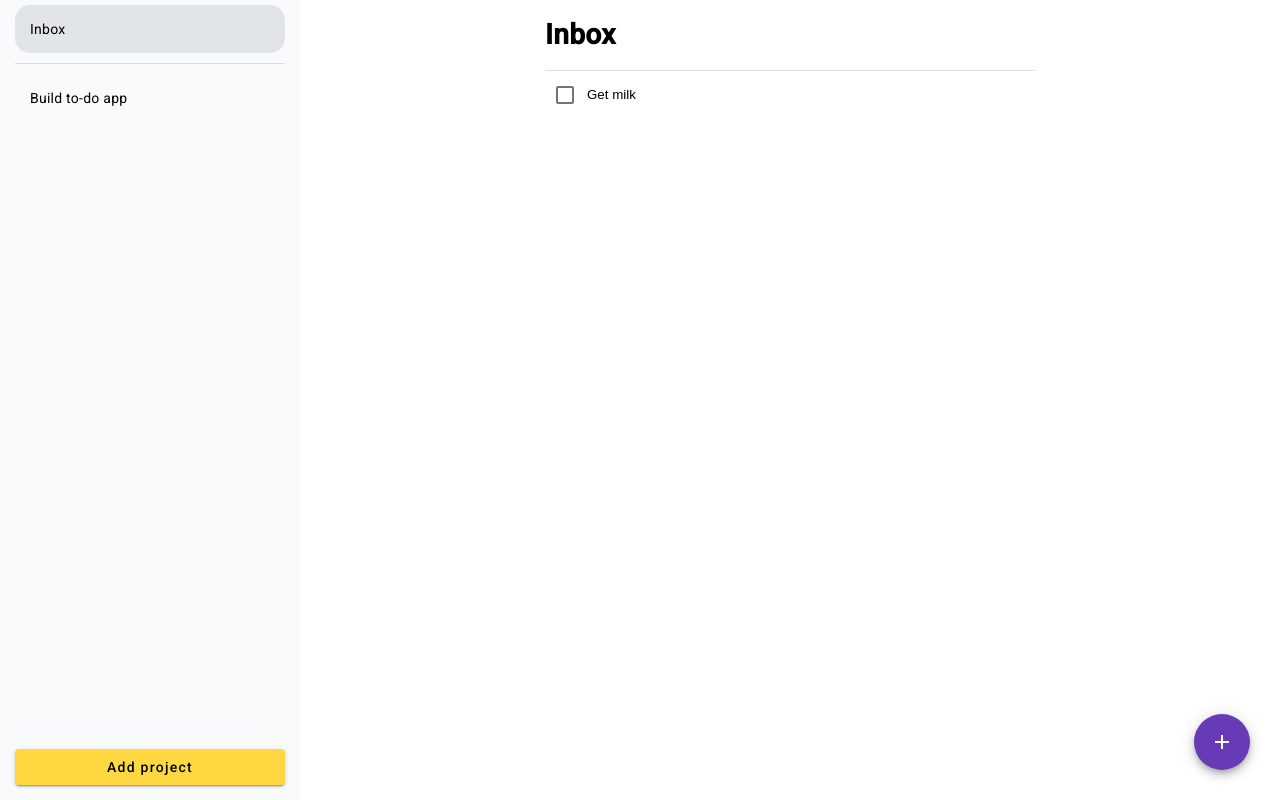
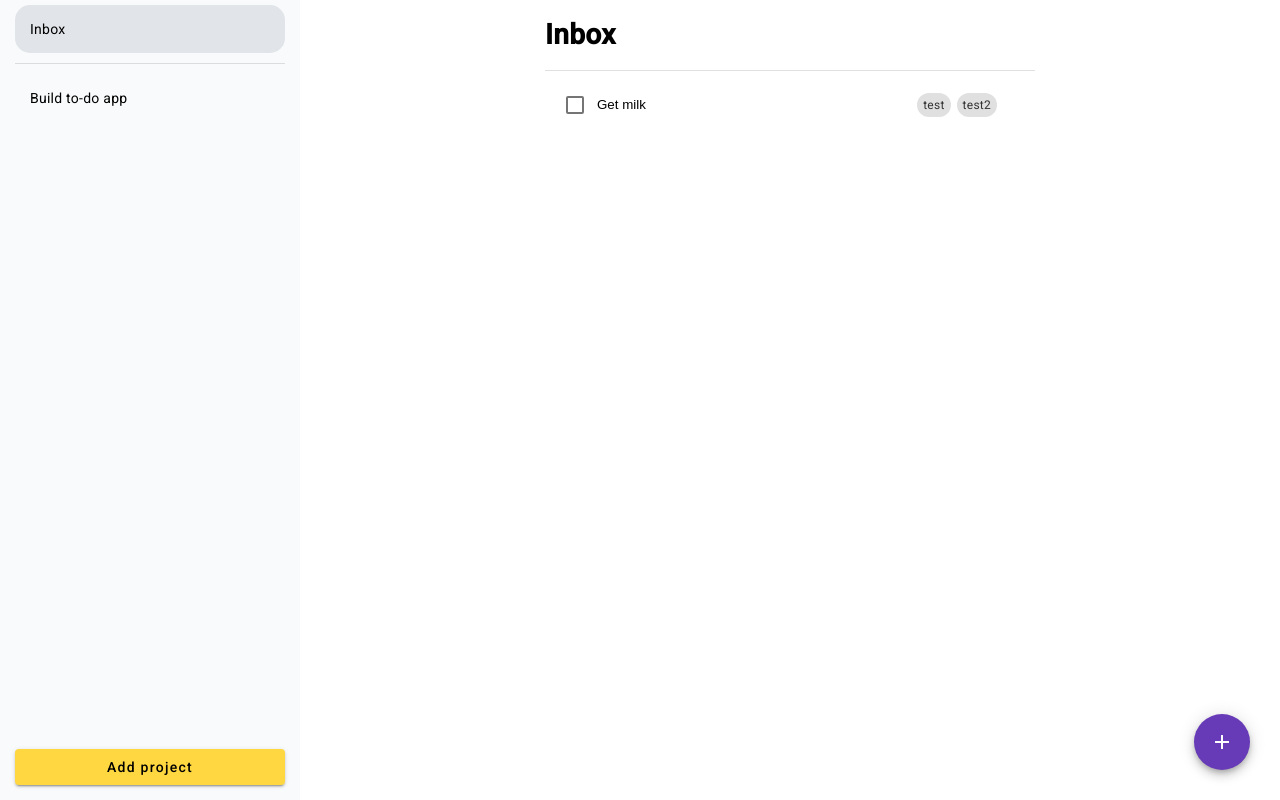
Before and after one commit to noah-jansen/todo-app, an Angular app: page / in a window 1280 px wide. Built offline with nearby package versions, Linux system fonts and the light colour scheme.

Commit message:
Added tags

```diff
--- a/src/app/app.component.css
+++ b/src/app/app.component.css
@@ -1,13 +1,18 @@
+:host {
+  height: 100vh;
+  display: flex;
+  flex-direction: row;
+}
+
 .drop-list-group {
   width: 100%;
   display: flex;
   flex-direction: row;
 }
 
-:host {
-    height: 100vh;
-    display: flex;
-    flex-direction: row;
+.expanded-todo-container {
+    width: 100%;
+    position: relative;
   }
 
 .todo-list-container {
@@ -15,8 +20,16 @@
   flex-direction: column;
   align-items: center;
   width: 80%;
+  overflow-y: visible;
+  height: 100%;
+}
+
+.app-todolist {
+  padding-left: 25px;
+  padding-right: 25px;
 }
 
 .project-list-container {
-  height: 100vh;
+  /* height: 100vh; */
+  height: 100%;
 }
--- a/src/app/app.component.html
+++ b/src/app/app.component.html
@@ -13,6 +13,6 @@
     [cdkDropListData]="todoServices.todoList"
     (cdkDropListDropped)="todoServices.drop($event)"
   >
-    <app-todolist></app-todolist>
+    <app-todolist class="app-todolist"></app-todolist>
   </div>
 </div>
--- /dev/null
+++ b/src/app/expand-on-click.directive.ts
@@ -0,0 +1,37 @@
+import { Directive, ElementRef, HostListener, Renderer2 } from '@angular/core';
+import { ExpandStateService } from './services/expanded-state.service';
+
+@Directive({
+  selector: '[appExpandOnClick]',
+})
+export class ExpandOnClickDirective {
+  private isExpanded: boolean = false;
+
+  constructor(
+    private el: ElementRef,
+    private renderer: Renderer2,
+    private expandStateService: ExpandStateService
+  ) {}
+
+  @HostListener('dblclick') onMouseDoubleClick() {
+    this.isExpanded = !this.isExpanded;
+    if (this.isExpanded) {
+      this.renderer.addClass(this.el.nativeElement, 'expanded');
+      this.expandStateService.setExpandedElement(this);
+    } else {
+      this.renderer.removeClass(this.el.nativeElement, 'expanded');
+      this.expandStateService.removeExpandedElement(this);
+    }
+  }
+
+  @HostListener('document:click', ['$event.target']) onDocumentClick(target: HTMLElement) {
+    if (this.isExpanded && !this.el.nativeElement.contains(target)) {
+      this.collapse();
+    }
+  }
+
+  collapse() {
+    this.isExpanded = false;
+    this.renderer.removeClass(this.el.nativeElement, 'expanded');
+  }
+}
--- /dev/null
+++ b/src/app/services/expanded-state.service.ts
@@ -0,0 +1,21 @@
+import { Injectable } from '@angular/core';
+
+@Injectable({
+  providedIn: 'root',
+})
+export class ExpandStateService {
+  private expandedElement: any;
+
+  setExpandedElement(element: any): void {
+    if (this.expandedElement && this.expandedElement !== element) {
+      this.expandedElement.collapse();
+    }
+    this.expandedElement = element;
+  }
+
+  removeExpandedElement(element: any): void {
+    if (this.expandedElement === element) {
+      this.expandedElement = null;
+    }
+  }
+}
--- a/src/app/services/todo.services.ts
+++ b/src/app/services/todo.services.ts
@@ -1,6 +1,5 @@
 import { CdkDragDrop, moveItemInArray, transferArrayItem } from "@angular/cdk/drag-drop";
 import { Injectable } from "@angular/core";
-import { sortBy } from "lodash";
 import { BehaviorSubject, map } from "rxjs";
 import { Project } from "src/interfaces/project.interface";
 import { Todo } from "src/interfaces/todo.interface";
@@ -15,19 +14,22 @@ export class TodosServices {
       id: 1674480957366,
       title: "Get milk",
       done: false,
-      project: null
+      project: null,
+      tags: ["test", "test2"]
     },
     {
       id: 1674480965640,
       title: "Pet dog",
       done: false,
-      project: null
+      project: null,
+      tags: []
     },
     {
       id: 1674480973165,
       title: "Eat grass",
       done: false,
-      project: null
+      project: null,
+      tags: []
     }
   ];
 
@@ -72,6 +74,18 @@ export class TodosServices {
     this.projectTodoSubject.next(this.currentOpenProject.todos);
   }
 
+  addTodoItem(newItem: Todo): void {
+    this.todoList.unshift(newItem);
+    this.currentOpenProject.todos.unshift(newItem);
+    this.projectTodoSubject.next(this.currentOpenProject.todos);
+  }
+
+  addTag(todoItem: Todo, tag: string): void {
+    if (!todoItem.tags.includes(tag)) {
+      todoItem.tags.push(tag);
+    }
+  }
+
   public drop(event: CdkDragDrop<any[]>): void {
     // If the todo is dropped in the same project
     if (event.previousContainer === event.container) {
--- a/src/app/todolist/todolist.component.css
+++ b/src/app/todolist/todolist.component.css
@@ -1,7 +1,10 @@
 :host {
   width: 50%;
+  display: flex;
+  flex-direction: column;
   overflow-y: auto;
   overflow-x: hidden;
+  height: 100%;
 }
 
 textarea:focus, input:focus{
@@ -58,13 +61,27 @@ textarea:focus, input:focus{
   text-overflow: ellipsis;
 }
 
-.todo-item {
+.todo-card {
+  display: flex;
+  flex-direction: column;
+  align-items: center;
+  justify-content: space-between;
+  background-color: white;
+  width: 100%;
+  position: relative;
+  height: auto;
+  margin: 10px;
+}
+
+.collapsed-card {
   display: flex;
   flex-direction: row;
   align-items: center;
   justify-content: space-between;
   background-color: white;
   width: 100%;
+  position: relative;
+  height: auto;
 }
 
 .show-hide-done-items {
@@ -72,3 +89,97 @@ textarea:focus, input:focus{
   display: block;
   margin-top: 25px;
 }
+
+.tags-collapsed {
+  display: inline-flex;
+  flex-wrap: wrap;
+  margin-left: 5px;
+}
+
+.tags {
+  display: flex;
+  flex-direction: row;
+  flex-wrap: wrap;
+}
+
+.tag {
+  background-color: #e0e0e0;
+  border-radius: 12px;
+  color: #333;
+  font-size: 12px;
+  margin-left: 6px;
+  margin-top: 3px;
+  margin-bottom: 3px;
+  padding: 2px 6px;
+}
+
+.expanded-card {
+  width: 100%;
+  box-sizing: border-box;
+  display: none;
+  padding: 10px;
+  border-radius: 5px;
+  left: 0;
+  right: 0;
+  z-index: 100;
+  box-sizing: border-box;
+  border-radius: 4px;
+  margin: 10px;
+}
+
+.todo-card.expanded .expanded-card {
+  display: flex;
+  flex-direction: row;
+  align-items: flex-start;
+  align-items: center;
+  flex-wrap: wrap;
+}
+
+.todo-card.expanded .tags-collapsed {
+  display: none;
+}
+
+.todo-card.expanded {
+  box-shadow: 0 5px 5px -3px rgba(0, 0, 0, 0.2),
+              0 8px 10px 1px rgba(0, 0, 0, 0.14),
+              0 3px 14px 2px rgba(0, 0, 0, 0.12);
+}
+
+.todo-container {
+  display: flex;
+  flex-direction: column;
+  align-items: flex-start;
+  overflow: visible;
+}
+
+.small-icon-button {
+  width: 24px !important;
+  height: 24px !important;
+  padding: 0px !important;
+  display: inline-flex !important;
+  align-items: center;
+  justify-content: center;
+}
+
+.small-icon-button > *[role=img] {
+  width: 16px;
+  height: 16px;
+  font-size: 16px;
+}
+
+.small-icon-button > *[role=img] svg {
+  width: 16px;
+  height: 16px;
+}
+
+.mat-mdc-button-touch-target {
+  width: 24px !important;
+  height: 24px !important;
+}
+
+.tag-input-section {
+  border: 0;
+  flex-grow: 100;
+  text-overflow: ellipsis;
+  margin-left: 6px;
+}
--- a/src/app/todolist/todolist.component.html
+++ b/src/app/todolist/todolist.component.html
@@ -22,15 +22,17 @@
 
 <mat-divider></mat-divider>
 
-<!-- List all the open (not done) todo's with checkbox to the left of them and trash icon to the right of them -->
-<span
+<div
   *ngFor="let todo of todoServices.todoListObservablePending$ | async"
   (mouseover)="todoServices.showHideTrashIcon(todo)"
   (mouseout)="todoServices.showHideTrashIcon(todo)"
-  class="todo-item"
+  class="todo-card"
   id="{{ todo.id }}"
   cdkDrag
-  ><div class="drag-item-placeholder" *cdkDragPlaceholder></div>
+  appExpandOnClick
+>
+  <div class="collapsed-card">
+    <div class="drag-item-placeholder" *cdkDragPlaceholder></div>
     <mat-checkbox id="checkbox" (change)="itemChecked(todo)"></mat-checkbox>
     <input
       (change)="changeTitle(todo, $event)"
@@ -41,6 +43,9 @@
       (focusout)="deleteEmptyTodo(todo)"
       (keydown.enter)="unfocusInputfield($event)"
     />
+    <div class="tags-collapsed">
+      <span *ngFor="let tag of todo.tags" class="tag">{{ tag }}</span>
+    </div>
     <button
       mat-icon-button
       (click)="deleteTodo(todo)"
@@ -49,7 +54,32 @@
     >
       <mat-icon>delete</mat-icon>
     </button>
+  </div>
+
+  <!-- Expanded card content -->
+  <div class="expanded-card">
+    <div class="tags">
+      <span *ngFor="let tag of todo.tags" class="tag">
+        {{ tag }}
+        <button
+          class="small-icon-button"
+          mat-icon-button
+          (click)="removeTag(todo, tag)"
+        >
+          <mat-icon>cancel</mat-icon>
+        </button>
       </span>
+    </div>
+    <div>
+      <input
+        [(ngModel)]="newTag"
+        (keydown.enter)="addTag(todo, newTag); newTag = ''"
+        placeholder="Add Tag"
+        class="tag-input-section"
+      />
+    </div>
+  </div>
+</div>
 
 <!-- List all the finished todo's -->
 <span
--- a/src/app/todolist/todolist.component.ts
+++ b/src/app/todolist/todolist.component.ts
@@ -10,6 +10,8 @@ import { CdkDragDrop } from '@angular/cdk/drag-drop';
 })
 
 export class TodolistComponent implements OnInit {
+
+  newTag: string = '';
 
   //use todoServices in HTML
   constructor(public todoServices: TodosServices) {}
@@ -29,17 +31,27 @@ export class TodolistComponent implements OnInit {
     // creates unique id (milliseconds since 1970)
     const newId: number = Date.now();
     // creates new todo item
-    const newItem: Todo = {id: newId, title: "", done: false, project: this.todoServices.currentOpenProject};
+    const newItem: Todo = {id: newId, title: "", done: false, project: this.todoServices.currentOpenProject, tags: []};
     // adds new todo item to todo list
-    this.todoServices.todoList.unshift(newItem);
-    // adds new todo item to current project
-    this.todoServices.currentOpenProject.todos.unshift(newItem);
-    this.todoServices.projectTodoSubject.next(this.todoServices.currentOpenProject.todos);
+    this.todoServices.addTodoItem(newItem);
     // Timeout is used because it makes the focus input field async. Otherwise it results in null because the element is not yet rendered on page
     setTimeout(()=>{
       // focus input field to edit title
       document.getElementById(`todo-title${newId}`)?.focus();
     },0);
+  }
+
+  addTag(todo: Todo, newTag: string): void {
+    if (newTag.trim() !== '' && !todo.tags.includes(newTag.trim())) {
+      todo.tags.push(newTag.trim());
+    }
+  }
+
+  removeTag(todo: Todo, tag: string): void {
+    const tagIndex = todo.tags.indexOf(tag);
+    if (tagIndex !== -1) {
+      todo.tags.splice(tagIndex, 1);
+    }
   }
 
   // Check and uncheck items
--- a/src/interfaces/todo.interface.ts
+++ b/src/interfaces/todo.interface.ts
@@ -5,4 +5,5 @@ export interface Todo {
   title: string;
   done: boolean;
   project: Project | null;
+  tags: string[];
 }
```
Also changed, not shown: src/app/app.module.ts (+6 -2 lines), 1 other file (tests, documents, lock files or other folders). Lines whose indentation alone changed are shown as unchanged.
